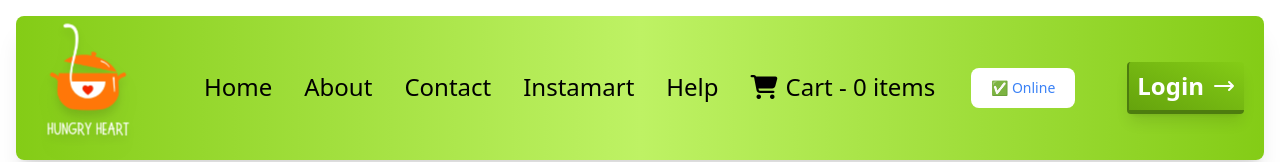
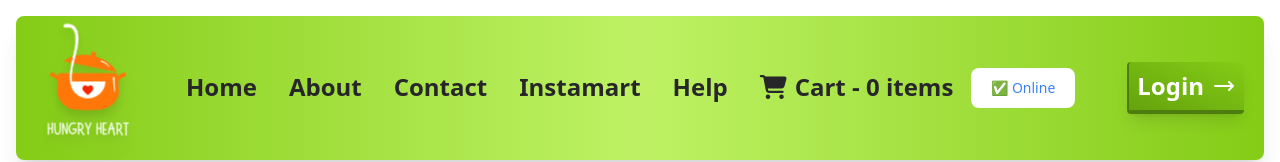
Before and after one commit to mhdamaan79/Hungry-Heart, a React (Vite) app: page / in a window 1280 px wide. Shown: the top 162 px of the page. Built offline with nearby package versions, Linux system fonts and the light colour scheme; no server answers.

Commit message:
update colors in header

```diff
--- a/src/Components/Header.js
+++ b/src/Components/Header.js
@@ -44,32 +44,32 @@ const Header = () => {
           onClick={() => setIsMenuOpen(false)}
         >
           <Link to="/">
-            <li className="px-2 border-b-2 border-green-500 border-opacity-0 hover:border-opacity-100 hover:text-green-500 duration-200 cursor-pointer active">
+            <li className="px-2 border-b-2 border-yellow-50 border-opacity-0 hover:border-opacity-100 text-zinc-800 hover:text-white font-semibold hover:duration-200 cursor-pointer active">
               Home
             </li>
           </Link>
           <Link to="/about">
-            <li className="px-2 border-b-2 border-green-500 border-opacity-0 hover:border-opacity-100 hover:text-green-500 duration-200 cursor-pointer active">
+            <li className="px-2 border-b-2 border-yellow-50 border-opacity-0 hover:border-opacity-100 text-zinc-800 hover:text-white font-semibold hover:duration-200 cursor-pointer active">
               About
             </li>
           </Link>
           <Link to="/contact">
-            <li className="px-2 border-b-2 border-green-500 border-opacity-0 hover:border-opacity-100 hover:text-green-500 duration-200 cursor-pointer active">
+            <li className="px-2 border-b-2 border-yellow-50 border-opacity-0 hover:border-opacity-100 text-zinc-800 hover:text-white font-semibold hover:duration-200 cursor-pointer active">
               Contact
             </li>
           </Link>
           <Link to="/instamart">
-            <li className="px-2 border-b-2 border-green-500 border-opacity-0 hover:border-opacity-100 hover:text-green-500 duration-200 cursor-pointer active">
+            <li className="px-2 border-b-2 border-yellow-50 border-opacity-0 hover:border-opacity-100 text-zinc-800 hover:text-white font-semibold hover:duration-200 cursor-pointer active">
               Instamart
             </li>
           </Link>
           <Link to="/help">
-            <li className="px-2 border-b-2 border-green-500 border-opacity-0 hover:border-opacity-100 hover:text-green-500 duration-200 cursor-pointer active">
+            <li className="px-2 border-b-2 border-yellow-50 border-opacity-0 hover:border-opacity-100 text-zinc-800 hover:text-white font-semibold hover:duration-200 cursor-pointer active">
               Help
             </li>
           </Link>
           <Link to="/cart">
-            <li className="border-b-2 border-green-500 border-opacity-0 hover:border-opacity-100 hover:text-green-500 duration-200 cursor-pointer active">
+            <li className="border-b-2 border-yellow-50 border-opacity-0 hover:border-opacity-100 text-zinc-800 hover:text-white font-semibold hover:duration-200 cursor-pointer active">
               <i className="fa-solid fa-cart-shopping px-2"></i>
               Cart - {cartItems.length} items
             </li>
```
